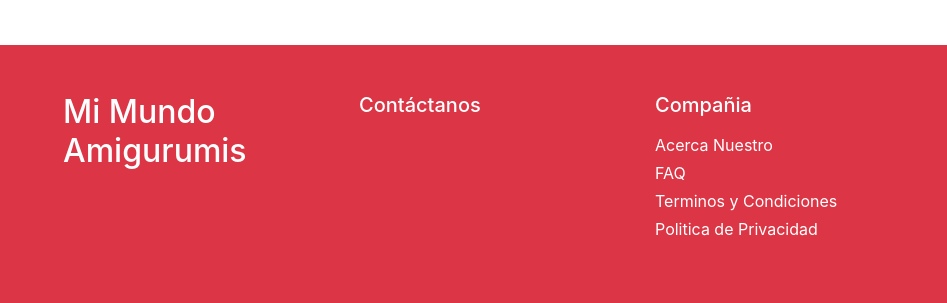
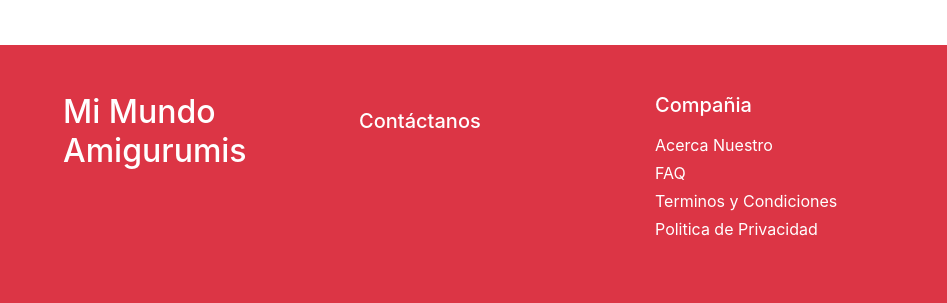
Before and after one commit to Mdej9/prueba, a plain HTML site: page index.html in a window 1280 px wide. Shown: the part 2362-2665 px from the top of the page, 0-947 px from the left. Drawn offline with Linux system fonts and the light colour scheme.

Commit message:
Cambio footer

```diff
--- a/index.html
+++ b/index.html
@@ -131,7 +131,7 @@
           <a href="#" class="text-white text-decoration-none"><p class="h2">Mi Mundo Amigurumis</p></a>
         </div>
         <div class="col-xs-12 col-md-6 col-lg-3">
-          <a href="#" class="text-white text-decoration-none"><p class="h5">Contáctanos</p></a>
+          <a href="#" class="text-white text-decoration-none"><p class="h5 mb-3 mt-3">Contáctanos</p></a>
         </div>
         <div class="col-xs-12 col-md-6 col-lg-3">
           <p class="h5 mb-3">Compañia</p>
```
